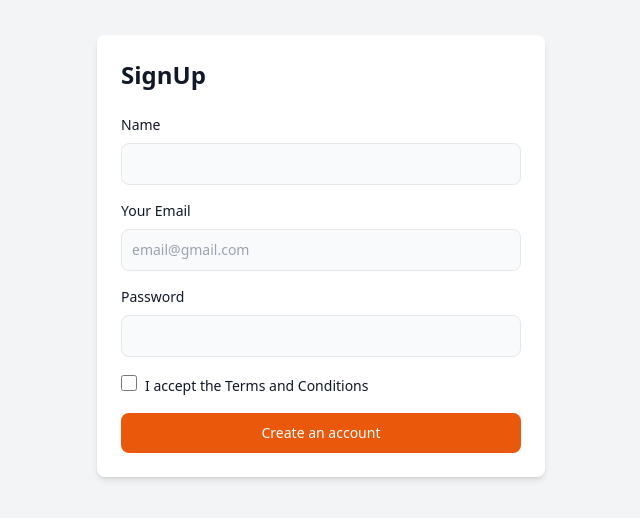
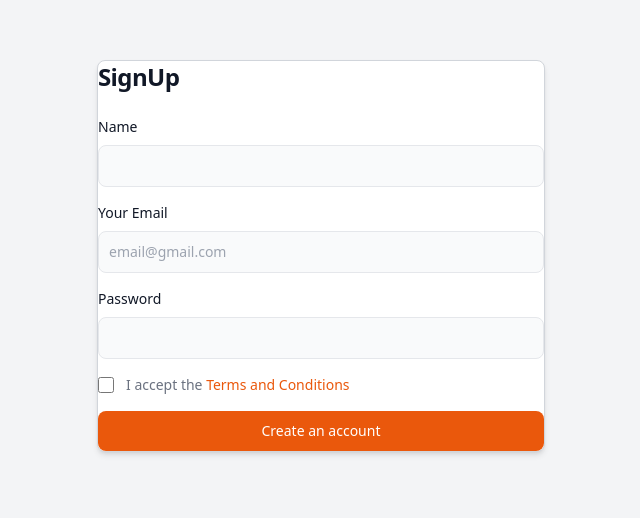
Before and after one commit to bad-Al-code/TailwindCSSComponents, a React (Vite) app: page / in a window 1280 px wide. Shown: the part 144-662 px from the top of the page, without its empty margins (319-959 px from the left). Built offline with nearby package versions, Linux system fonts and the light colour scheme.

Commit message:
feat(checkbox): update Checkbox component with improved layout and dark mode support
- Added split layout for checkbox input and label.
- Included an optional clickable link inside the label (e.g., "Terms and
Conditions").

```diff
--- a/src/components/Checkbox.tsx
+++ b/src/components/Checkbox.tsx
@@ -3,6 +3,9 @@ interface CheckboxProps {
   label: string;
   checked?: boolean;
   className?: string;
+  linkText?: string;
+  linkHref?: string;
+  required?: boolean;
 
   onChange?: (e: React.ChangeEvent<HTMLInputElement>) => void;
 }
@@ -13,23 +16,37 @@ const Checkbox: React.FC<CheckboxProps> = ({
   checked,
   onChange,
   className = "",
+  linkText,
+  linkHref,
+  required = false,
 }) => {
   return (
-    <div className={`{flex items-center ${className}`}>
+    <div className={`flex items-center ${className}`}>
+      <div className="flex items-center h-5">
         <input
           id={id}
+          aria-describedby={id}
           type="checkbox"
           checked={checked}
           onChange={onChange}
-        className="w-4 h-4 text-blue-600 bg-gray-100 border-gray-300 rounded focus:ring-blue-500 dark:focus:ring-blue-600 dark:ring-offset-gray-800 focus:ring-2 dark:bg-gray-700 dark:border-gray-600"
+          required={required}
+          className="w-4 h-4 border border-gray-300 rounded bg-gray-50 focus:ring-3 focus:ring-primary-300 dark:bg-gray-700 dark:border-gray-600 dark:focus:ring-primary-600 dark:ring-offset-gray-800  checked:bg-primary-600"
         />
-
+      </div>
+      <div className="ml-3  text-sm">
         <label
           htmlFor={id}
-        className="ms-2 text-sm font-medium text-gray-900 dark:text-gray-300"
+          className="font-light text-gray-500 dark:text-gray-300"
         >
-        {label}
+          {label}{" "}
+          <a
+            href={linkHref}
+            className="font-medium text-primary-600 hover:underline dark:text-primary-500"
+          >
+            {linkText}
+          </a>
         </label>
+      </div>
     </div>
   );
 };
--- a/src/components/forms/FormWrapper.tsx
+++ b/src/components/forms/FormWrapper.tsx
@@ -5,8 +5,8 @@ interface FormWrapperProps {
 
 const FormWrapper: React.FC<FormWrapperProps> = ({ title, children }) => {
   return (
-    <div className="max-w-md w-full mx-auto p-6 bg-white rounded-lg shadow-md dark:bg-gray-800">
-      <h2 className="text-2xl font-semibold text-gray-900 dark:text-white mb-6">
+    <div className="space-y-4 md:space-y-6 max-w-md w-full mx-auto p-6 bg-white rounded-lg shadow-md border border-gray-300 dark:border md:mt-0 sm:max-w-md xl:p-0 dark:bg-gray-800 dark:border-gray-700">
+      <h2 className="text-2xl font-bold leading-tight tracking-tight text-gray-900 md:text-2xl dark:text-white">
         {title}
       </h2>
       {children}
--- a/src/pages/SignupPage.tsx
+++ b/src/pages/SignupPage.tsx
@@ -59,9 +59,12 @@ const SignUpFormPage: React.FC = () => {
 
         <Checkbox
           id="terms"
-          label="I accept the Terms and Conditions"
+          label="I accept the "
+          linkText="Terms and Conditions"
+          linkHref="#"
           checked={formData.termsAccepted}
           onChange={handleCheckboxChange}
+          className="mt-4"
         />
 
         <Button
```
Lines whose indentation alone changed are shown as unchanged.
